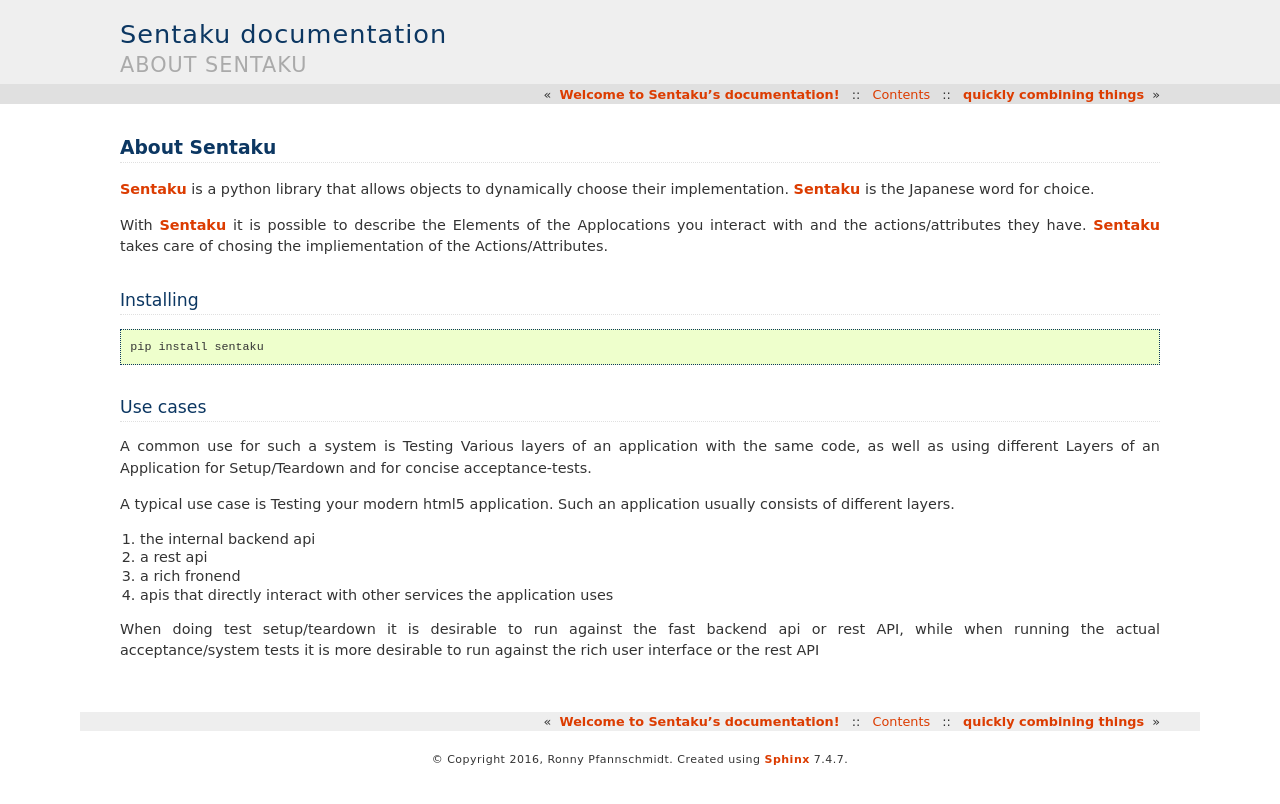
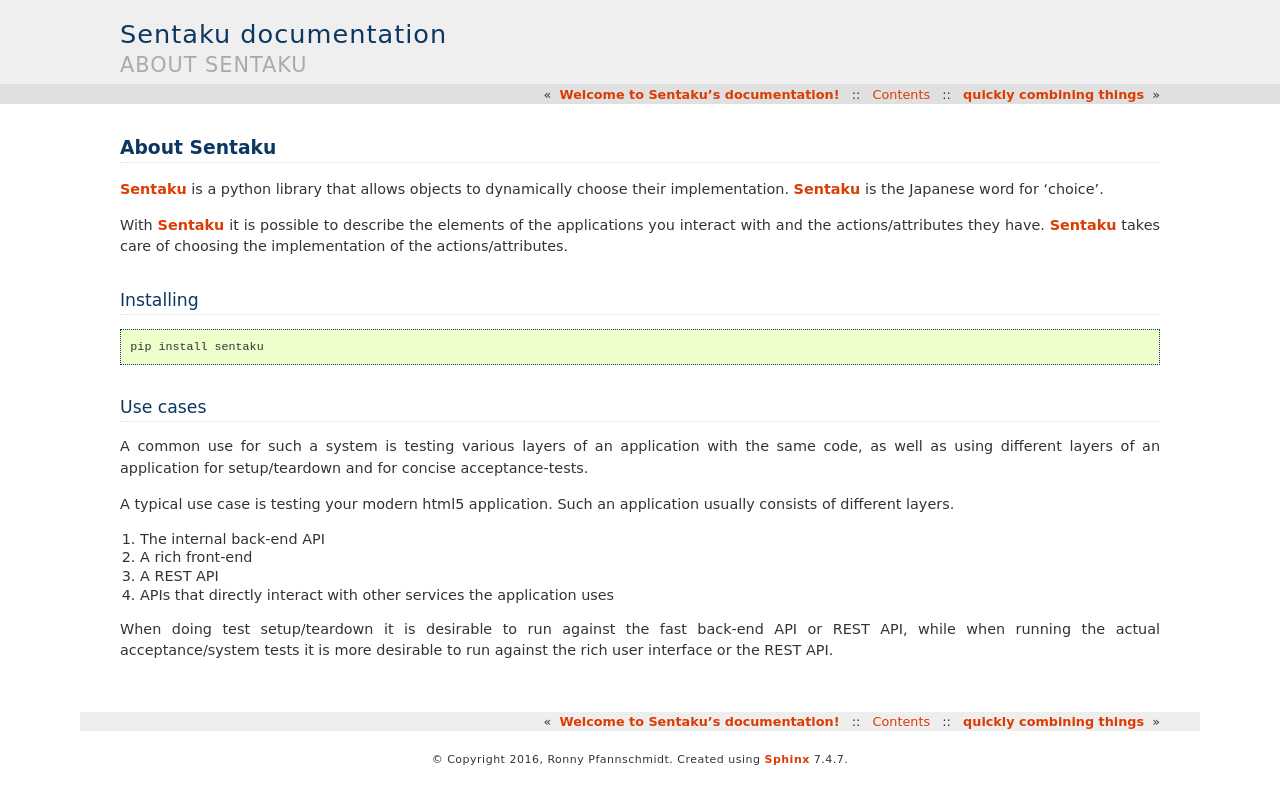
Before and after one commit to RedHatQE/Sentaku, a Sphinx documentation site: the page built from docs/about.rst, in a window 1280 px wide. Shown: the top 804 px of the page. Built offline with Sphinx 7.4.7, drawn with Linux system fonts in a browser that asks for light colours.

```diff
--- a/docs/about.rst
+++ b/docs/about.rst
@@ -2,11 +2,11 @@ About Sentaku
 ==============
 
 Sentaku_ is a python library that allows objects to dynamically choose their implementation.
-Sentaku_ is the Japanese word for choice.
+Sentaku_ is the Japanese word for 'choice'.
 
-With Sentaku_ it is possible to describe the Elements of the Applocations you interact with
+With Sentaku_ it is possible to describe the elements of the applications you interact with
 and the actions/attributes they have.
-Sentaku_ takes care of chosing the impliementation of the Actions/Attributes.
+Sentaku_ takes care of choosing the implementation of the actions/attributes.
 
 
 Installing
@@ -21,21 +21,21 @@ Installing
 Use cases
 -----------
 
-A common use for such a system is Testing Various layers of an application with the same code,
-as well as using different Layers of an Application for Setup/Teardown and for concise acceptance-tests.
+A common use for such a system is testing various layers of an application with the same code,
+as well as using different layers of an application for setup/teardown and for concise acceptance-tests.
 
 
-A typical use case is Testing your modern html5 application.
+A typical use case is testing your modern html5 application.
 Such an application usually consists of different layers.
 
-1. the internal backend api
-2. a rest api
-3. a rich fronend
-4. apis that directly interact with other services the application uses
+1. The internal back-end API
+2. A rich front-end
+3. A REST API
+4. APIs that directly interact with other services the application uses
 
 When doing test setup/teardown it is
-desirable to run against the fast backend api or rest API,
+desirable to run against the fast back-end API or REST API,
 while when running the actual acceptance/system tests
-it is more desirable to run against the rich user interface or the rest API
+it is more desirable to run against the rich user interface or the REST API.
 
-.. _Sentaku: http:://pypi.python.org/pypi/sentaku
+.. _Sentaku: http://pypi.python.org/pypi/sentaku
```
